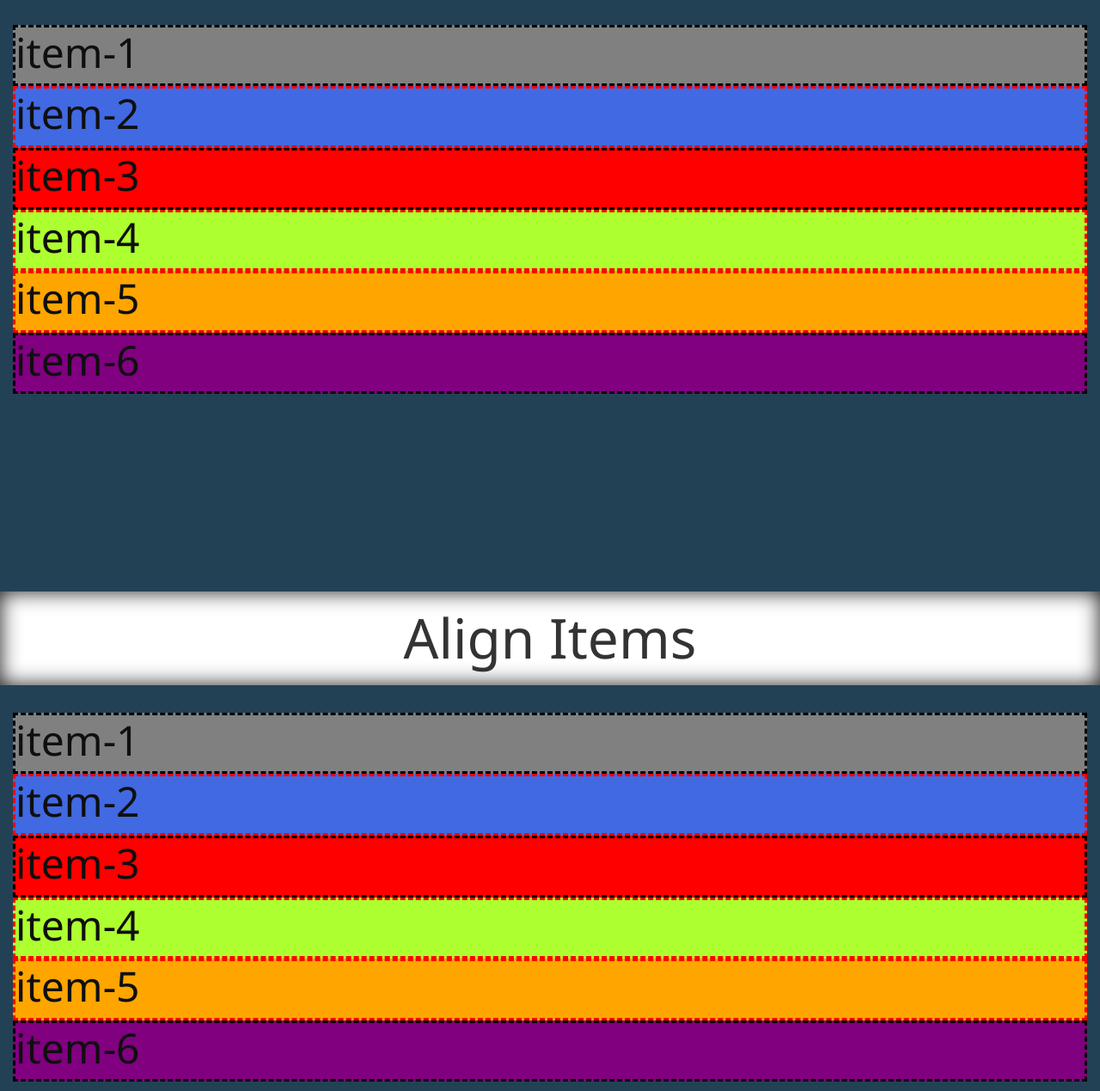
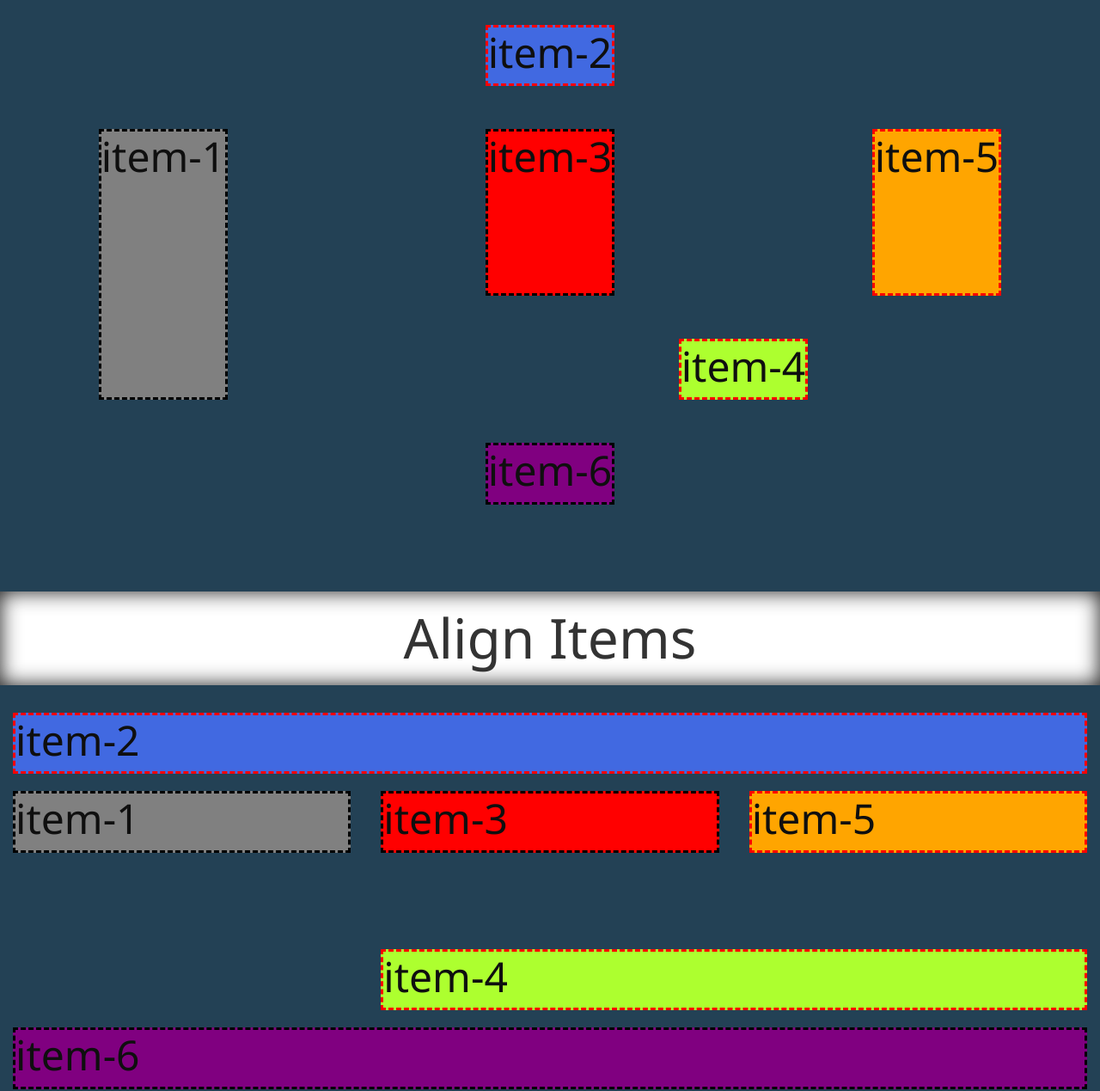
Before and after one commit to MAST1999/CSS-Grid-Practice, a plain HTML site: page index.html in a window 1280 px wide. Shown: the part 4912-6181 px from the top of the page at 86% size. Drawn offline with nearby package versions, Linux system fonts and the light colour scheme.

Commit message:
Justify content and grid auto flow added

```diff
--- a/index.html
+++ b/index.html
@@ -234,7 +234,7 @@
     <!--grid-auto-columns & rows   -->
     <section id="grid-auto-columns&rows">
       <h1>Grid Auto Columns & Rows</h1>
-      <div class="container grid-auto-columns&rows">
+      <div class="container grid-auto-columns-rows">
         <div class="grid item-1"><h2 class="sub-item">item-1</h2></div>
         <div class="grid item-2"><h2 class="sub-item">item-2</h2></div>
         <div class="grid item-3"><h2 class="sub-item">item-3</h2></div>
--- a/style.css
+++ b/style.css
@@ -223,3 +223,100 @@ span {
 .grid-gap .item-6 {
   grid-area: footer;
 }
+/* ---------------------------------------------------------- */
+
+/* Justify Items */
+.justify-items {
+  display: grid;
+  grid-template-columns: 1fr 1fr 1fr;
+  grid-template-rows: repeat(4, 1fr) 0.5fr;
+  grid-template-areas:
+    "header header header"
+    "nav content sidebar"
+    "nav content sidebar"
+    "nav main main"
+    "footer footer footer";
+  gap: 50px 100px;
+  justify-items: center;
+}
+.justify-items .item-1 {
+  grid-area: nav;
+}
+.justify-items .item-2 {
+  grid-area: header;
+}
+.justify-items .item-3 {
+  grid-area: content;
+}
+.justify-items .item-4 {
+  grid-area: main;
+}
+.justify-items .item-5 {
+  grid-area: sidebar;
+}
+.justify-items .item-6 {
+  grid-area: footer;
+}
+/* ----------------------------------------------------------- */
+
+/* Align Items */
+.align-items {
+  display: grid;
+  grid-template-columns: 1fr 1fr 1fr;
+  grid-template-rows: repeat(4, 1fr) 0.5fr;
+  grid-template-areas:
+    "header header header"
+    "nav content sidebar"
+    "nav content sidebar"
+    "nav main main"
+    "footer footer footer";
+  gap: 20px 35px;
+  align-items: start;
+}
+.align-items .item-1 {
+  grid-area: nav;
+}
+.align-items .item-2 {
+  grid-area: header;
+}
+.align-items .item-3 {
+  grid-area: content;
+}
+.align-items .item-4 {
+  grid-area: main;
+}
+.align-items .item-5 {
+  grid-area: sidebar;
+}
+.align-items .item-6 {
+  grid-area: footer;
+}
+/* --------------------------------------- */
+
+/* Justify Content */
+.justify-content {
+  grid-template-columns: 200px 100px 150px;
+  grid-template-rows: 100px 200px;
+  gap: 50px 50px;
+  justify-content: center;
+}
+/* ---------------------------------------------- */
+
+/* Grid Auto columns and rows */
+.grid-auto-columns-rows {
+  display: grid;
+  gap: 5px;
+  grid-template-areas: "a a a";
+  grid-auto-columns: 100px;
+  grid-auto-rows: 200px;
+}
+/* ---------------------------------------------- */
+
+/* Grid Auto Flow */
+.grid-auto-flow {
+  display: grid;
+  gap: 10px;
+  grid-template: repeat(2, 1fr) / repeat(2, 1fr);
+  /* grid-auto-flow: column; */
+  grid-auto-flow: row;
+}
```
Also changed, not shown: 1 other file.
